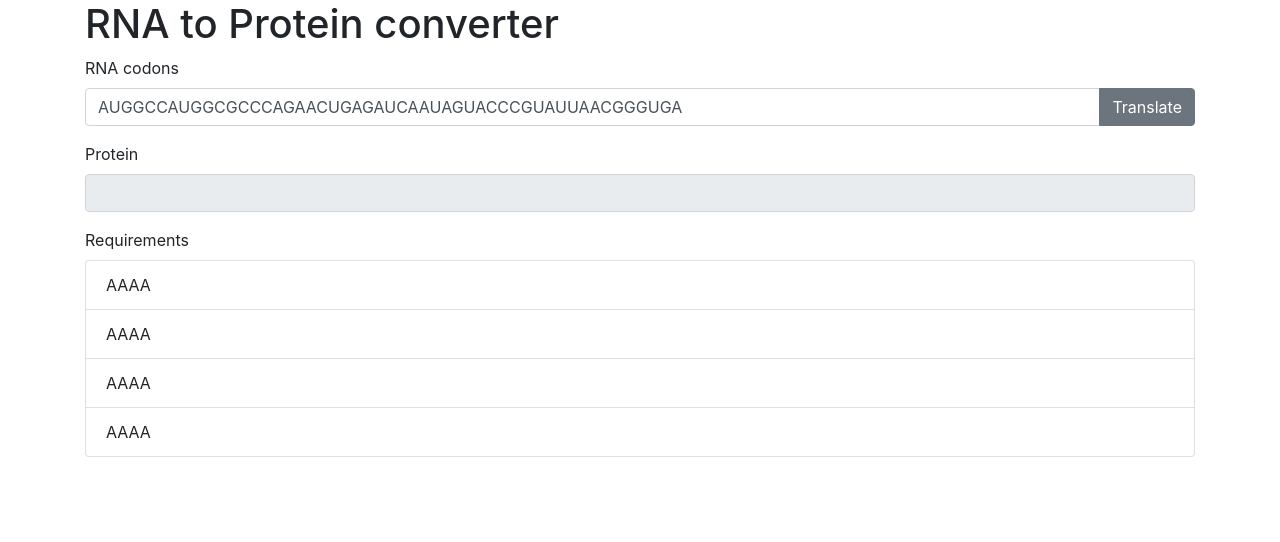
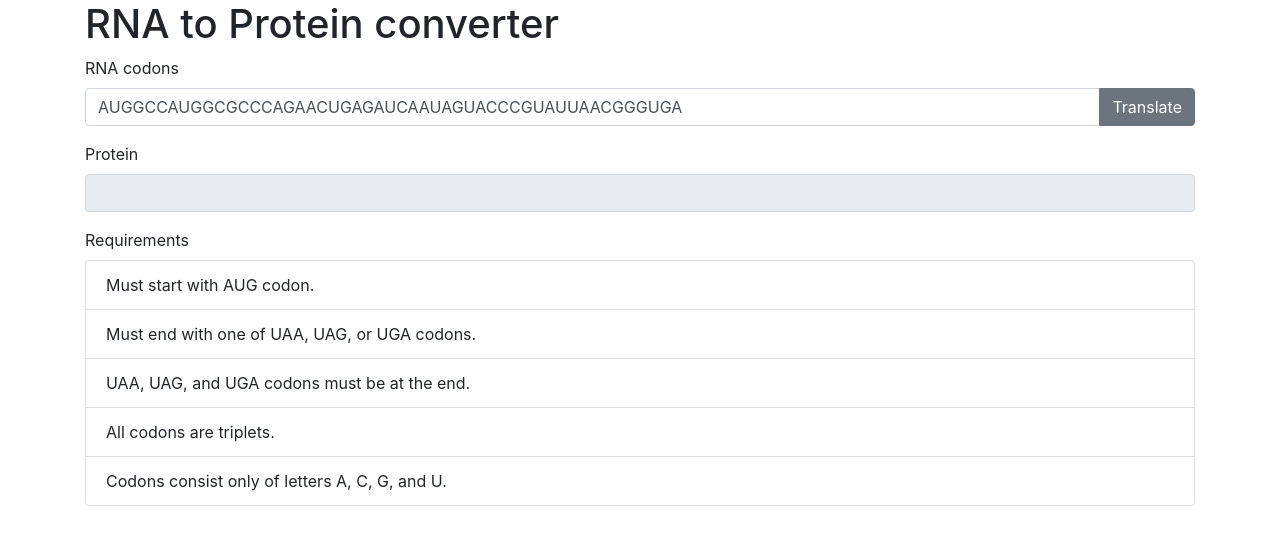
Before and after one commit to molhanec/rna-to-protein, a React (Create React App) app: page / in a window 1280 px wide. Shown: the top 542 px of the page. Built offline with nearby package versions, Linux system fonts and the light colour scheme.

Commit message:
Add list of requirements

```diff
--- a/src/App.tsx
+++ b/src/App.tsx
@@ -38,10 +38,11 @@ function App() {
               Requirements
             </Label>
             <ListGroup>
-              <ListGroupItem>AAAA</ListGroupItem>
-              <ListGroupItem>AAAA</ListGroupItem>
-              <ListGroupItem>AAAA</ListGroupItem>
-              <ListGroupItem>AAAA</ListGroupItem>
+              <ListGroupItem>Must start with AUG codon.</ListGroupItem>
+              <ListGroupItem>Must end with one of UAA, UAG, or UGA codons.</ListGroupItem>
+              <ListGroupItem>UAA, UAG, and UGA codons must be at the end.</ListGroupItem>
+              <ListGroupItem>All codons are triplets.</ListGroupItem>
+              <ListGroupItem>Codons consist only of letters A, C, G, and U.</ListGroupItem>
             </ListGroup>
           </FormGroup>
 
```
